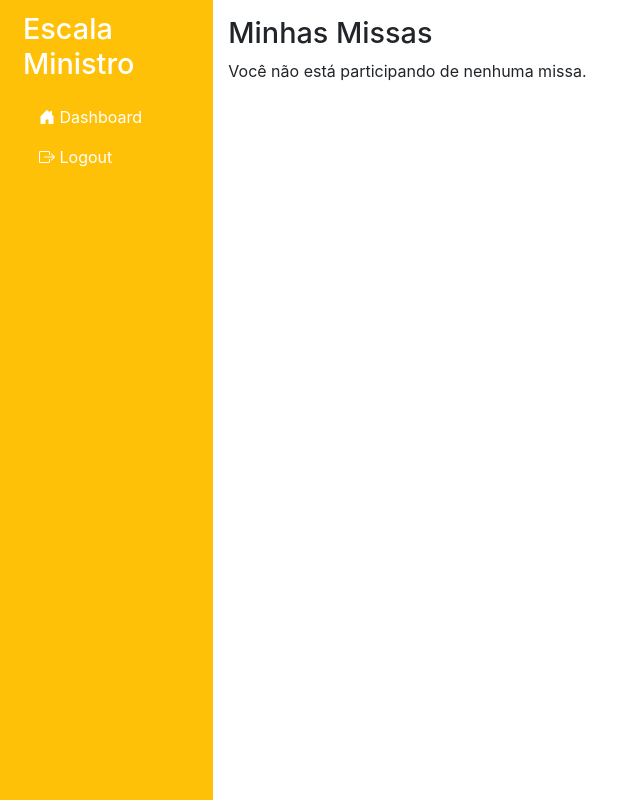
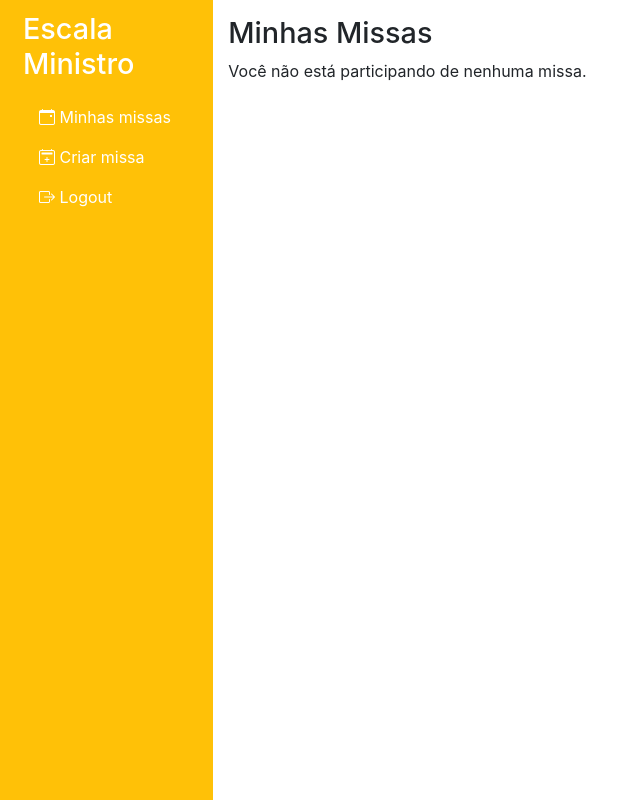
Before and after one commit to joaolucas14/projeto_escala, a Django app: page /agenda in a window 1280 px wide. Shown: the whole page, without its empty margins (0-640 px from the left). Run offline with Django 5.2, Linux system fonts and the light colour scheme; the visitor is signed in with stand-in values (Sample User, id 1); data that the repository does not hold is empty; some libraries are stand-ins or nearby versions.

Commit message:
fazendo algumas alterações

```diff
--- a/escala/templates/base_home.html
+++ b/escala/templates/base_home.html
@@ -28,10 +28,17 @@
           </a>
           <ul class="nav nav-pills flex-column mt-2">
             <li class="nav-item py-sm-0">
-              <a href="{% url 'home' %}" class="nav-link text-white">
+              <a href="{% url 'agenda' %}" class="nav-link text-white">
 
-                <i class="bi bi-house-door-fill"></i>
-                <span class="fs-4 d-none ms-3 d-sm-inline">Dashboard</span>
+                <i class="bi bi-calendar-event"></i>
+                <span class="fs-4 d-none ms-3 d-sm-inline">Minhas missas</span>
+              </a>
+            </li>
+            <li class="nav-item py-sm-0">
+              <a href="{% url "cadastro_missa" %}" class="nav-link text-white">
+
+                <i class="bi bi-calendar2-plus"></i>
+                <span class="fs-4 d-none ms-3 d-sm-inline">Criar missa</span>
               </a>
             </li>
             <li class="nav-item py-sm-0">
--- a/escala/templates/escala/home.html
+++ /dev/null
@@ -1,4 +0,0 @@
-{% extends "base_home.html" %}
-{% block content %}
-    <h1> Seja bem vindo {{user.username}} !</h1>
-{% endblock content  %}
--- a/escala/templates/registration/cadastro_missa.html
+++ b/escala/templates/registration/cadastro_missa.html
@@ -8,7 +8,7 @@
     <form method="post">
         {% csrf_token %}
         {{ form.as_p }}
-        <button type="submit">Missa</button>
+        <button type="submit">Cadastrar</button>
     </form>
 </body>
 </html>
--- a/escala/views.py
+++ b/escala/views.py
@@ -14,10 +14,6 @@ class Inicio(TemplateView):
     template_name = "escala/inicio.html"
 
 
-class Home(TemplateView):
-    template_name = "escala/home.html"
-
-
 class Agenda(LoginRequiredMixin, ListView):
     model = Missa
     template_name = 'escala/agenda.html'
@@ -31,7 +27,7 @@ class Agenda(LoginRequiredMixin, ListView):
 class CustomLoginView(FormView):
     template_name = 'registration/login.html'
     form_class = CustomLoginForm
-    success_url = reverse_lazy('home')
+    success_url = reverse_lazy('agenda')
 
     def form_valid(self, form):
         username = form.cleaned_data.get('username')
@@ -50,11 +46,11 @@ class RegisterView(CreateView):
     success_url = reverse_lazy('login')
 
 
-class RegistroMissa(CreateView):
+class RegistroMissa(LoginRequiredMixin, CreateView):
     model = Missa
     template_name = 'registration/cadastro_missa.html'
     fields = ['data','horario', 'pessoas']
-    success_url = reverse_lazy('home')
+    success_url = reverse_lazy('agenda')
 
     def get_form(self, form_class=None):
         form = super().get_form(form_class)
--- a/setup/urls.py
+++ b/setup/urls.py
@@ -1,11 +1,10 @@
 from django.contrib import admin
 from django.urls import path
-from escala.views import Inicio, CustomLoginView, RegisterView, Home, RegistroMissa, Agenda
+from escala.views import Inicio, CustomLoginView, RegisterView, RegistroMissa, Agenda
 from django.contrib.auth.views import LogoutView
 
 urlpatterns = [
     path("", Inicio.as_view(), name="inicio"),
-    path("home", Home.as_view(), name="home"),
     path("agenda", Agenda.as_view(), name="agenda"),
     path("admin/", admin.site.urls),
     path("login/", CustomLoginView.as_view(), name="login"),
```
Also changed, not shown: setup/settings.py (line endings or trailing spaces). Lines whose indentation alone changed are shown as unchanged.
